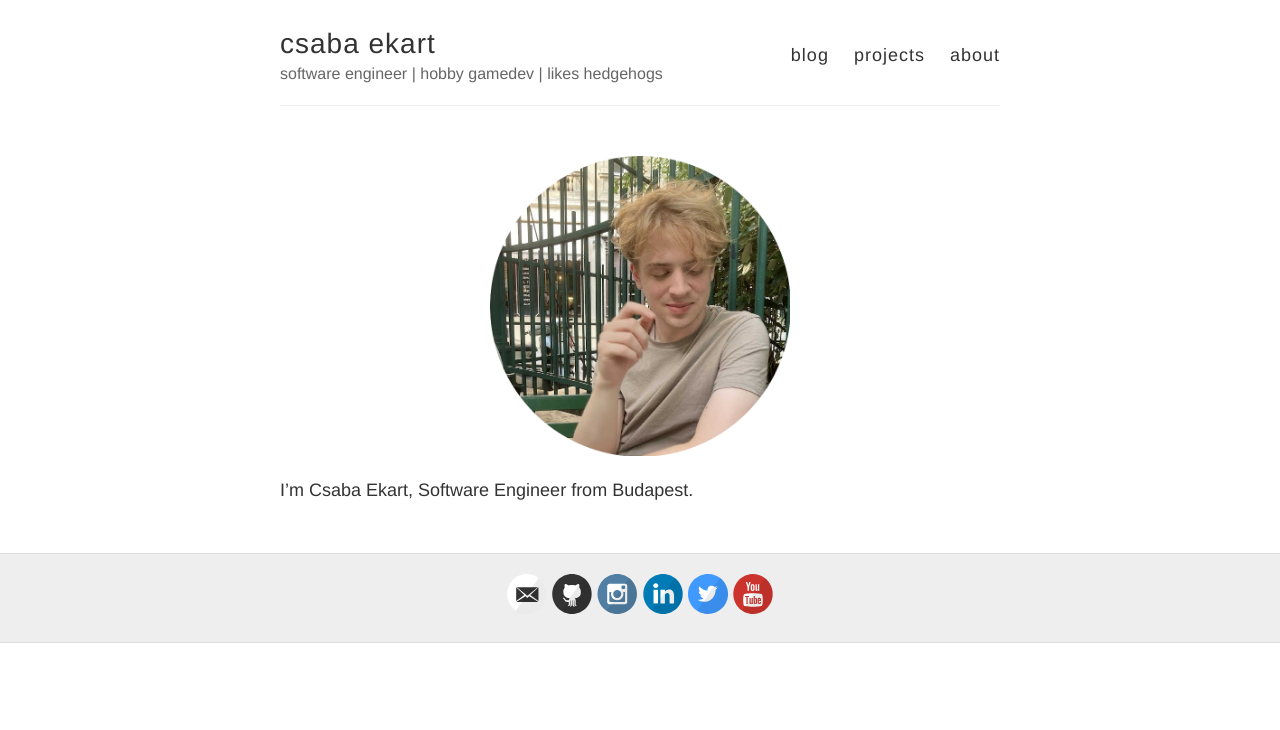
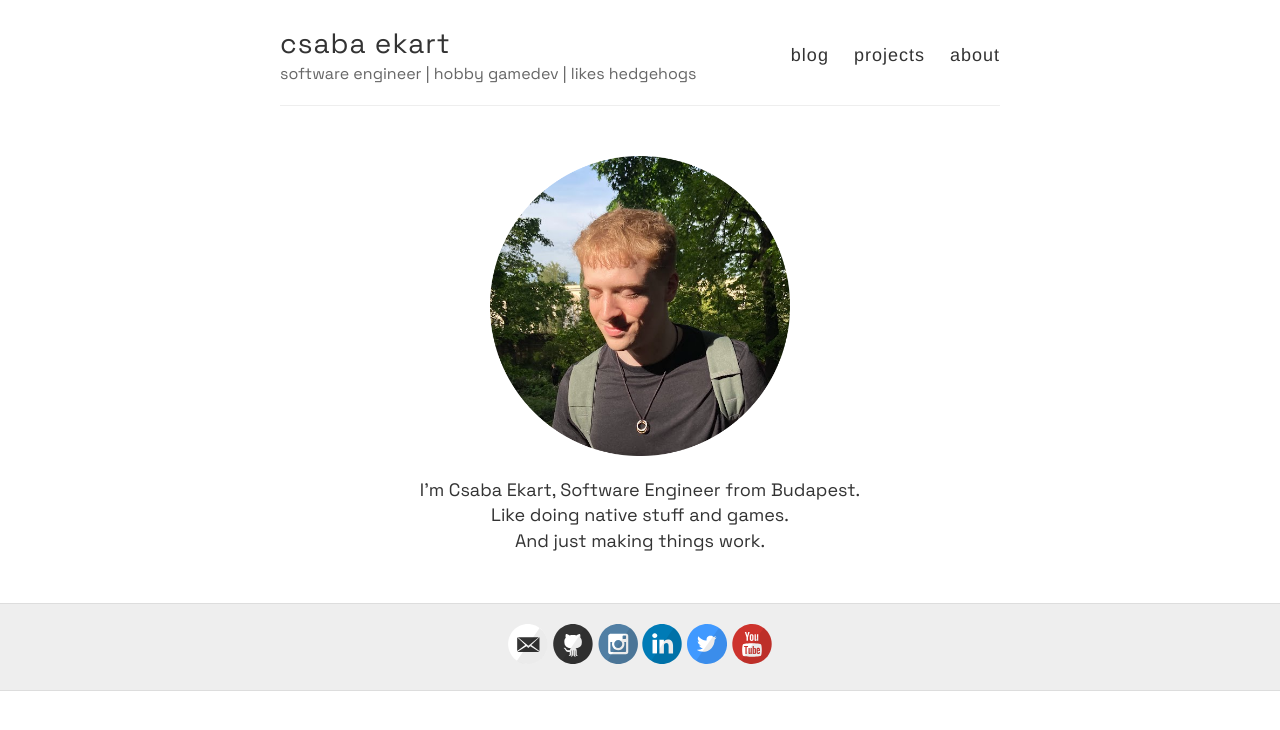
Before and after one commit to ekaktusz/ekaktusz.github.io, a Jekyll site: the page built from about.md, in a window 1280 px wide. Shown: the top 730 px of the page. Built offline with Jekyll 4.4.1, drawn with Linux system fonts in a browser that asks for light colours.

Commit message:
More fixes

```diff
--- a/_layouts/default.html
+++ b/_layouts/default.html
@@ -9,6 +9,8 @@
       <script src="http://html5shiv.googlecode.com/svn/trunk/html5.js"></script>
     <![endif]-->
 
+    <link href="https://fonts.googleapis.com/css?family=Comic+Neue:400,700&display=swap" rel="stylesheet">
+    <link href="https://fonts.googleapis.com/css?family=Space+Grotesk:400,700&display=swap" rel="stylesheet">
     <link rel="stylesheet" type="text/css" href="{{ site.baseurl }}/style.css" />
     <link rel="alternate" type="application/rss+xml" title="{{ site.name }} - {{ site.description }}" href="{{ site.baseurl }}/feed.xml" />
 
--- a/_sass/_variables.scss
+++ b/_sass/_variables.scss
@@ -5,6 +5,7 @@
 
 // Colors
 $blue: #4183C4;
+$darkYellow: #F1C40F;
 
 // Grays
 $black: #000;
@@ -19,6 +20,8 @@ $white: #fff;
 // Font stacks
 $helvetica: Helvetica, Arial, sans-serif;
 $helveticaNeue: "Helvetica Neue", Helvetica, Arial, sans-serif;
+$comicNeue: "Comic Neue", "Comic Sans MS", cursive, sans-serif;
+$spaceGrotesk: 'Space Grotesk', Arial, sans-serif;
 $georgia: Georgia, serif;
 
 // Mobile breakpoints
--- a/about.md
+++ b/about.md
@@ -7,7 +7,11 @@ permalink: /about/
 ![My image Name](/images/sajat_kep.png =300x)
 {: refdef}-->
 {:refdef: style="text-align: center;"}
-<img src="/images/sajat_kep.png" height="300" class="center"/>
+<img src="/images/cropped_circle_image.png" height="300" class="center"/>
 {: refdef}
 
-I'm Csaba Ekart, Software Engineer from Budapest.
+<div style="text-align: center;">
+I'm Csaba Ekart, Software Engineer from Budapest.<br>
+Like doing native stuff and games.<br>
+And just making things work.
+</div>
--- a/style.scss
+++ b/style.scss
@@ -20,7 +20,7 @@ html {
 body {
 
 	background: $white;
-  font: 18px/1.4 $helvetica;
+  font: 18px/1.4 $spaceGrotesk;
   color: $darkGray;
   @media (prefers-color-scheme: dark) {
     background: rgb(18, 18, 18);
@@ -36,7 +36,7 @@ body {
 }
 
 h1, h2, h3, h4, h5, h6 {
-  font-family: $helveticaNeue;
+  font-family: $spaceGrotesk;
   color: $darkerGray;
   @media (prefers-color-scheme: dark) {
     color: $lightGray;
@@ -78,11 +78,11 @@ p {
 }
 
 a {
-  color: $blue;
+  color: $darkYellow;
   text-decoration: none;
 	cursor: pointer;
   &:hover, &:active {
-    color: $blue;
+    color: $darkYellow;
   }
 }
 
@@ -209,7 +209,7 @@ img {
     color: $white;
   }
   cursor: pointer;
-  font-family: $helveticaNeue;
+  font-family: $spaceGrotesk;
   font-weight: 300;
   font-size: 28px;
   letter-spacing: 1px;
```
Also changed, not shown: images/cropped_circle_image.png (added), 6 other files.
